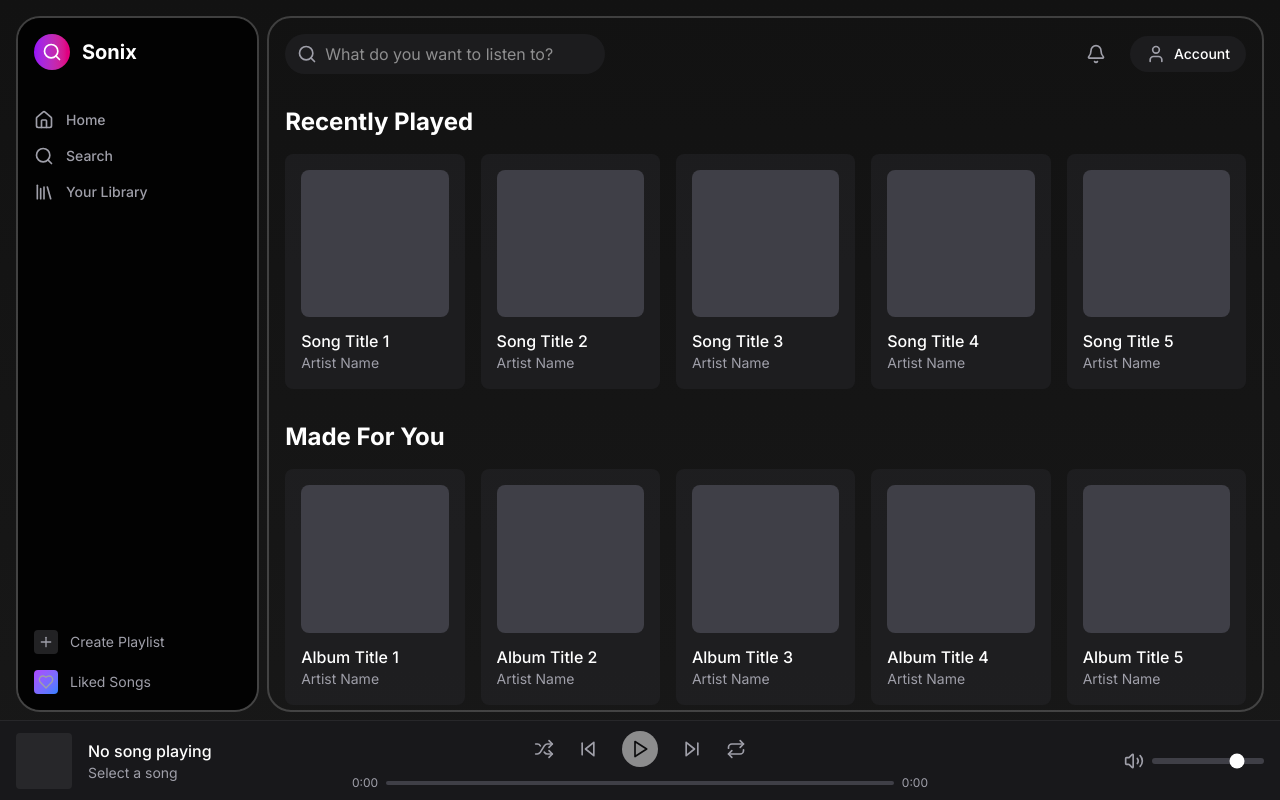
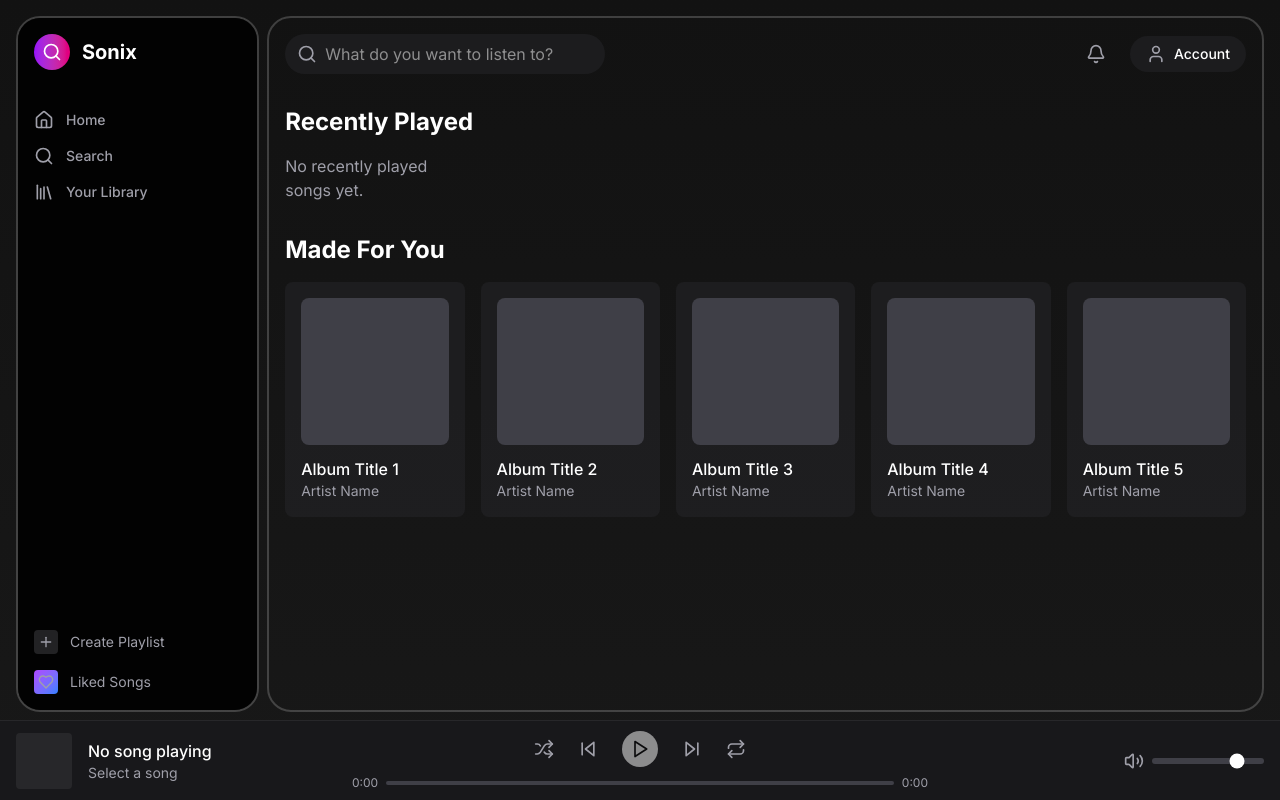
Before and after one commit to RAJIV81205/Sonix, a Next.js app: page /dashboard in a window 1280 px wide. Built offline with nearby package versions, Linux system fonts and the light colour scheme; sample sign-in values are in the browser's storage.

Commit message:
feat: add recently played songs feature with localStorage integration

```diff
--- a/components/dashboard/Main.tsx
+++ b/components/dashboard/Main.tsx
@@ -4,9 +4,8 @@ import { Search, Bell, User, Loader2 } from 'lucide-react';
 import { useRouter } from 'next/navigation';
 import React, { useEffect, useState, useRef } from 'react';
 import { usePlayer } from '@/context/PlayerContext';
-import { toast } from 'react-hot-toast'; // Assuming you have toast installed
+import { toast } from 'react-hot-toast';
 
-// Updated interface to match the provided data structure
 interface SearchResultItem {
   id: string;
   title: string;
@@ -31,6 +30,14 @@ interface SearchResultItem {
   };
 }
 
+interface Song {
+  id: string;
+  name: string;
+  artist: string;
+  image: string;
+  url: string;
+}
+
 const Main = () => {
   const router = useRouter();
   const { setCurrentSong, setIsPlaying } = usePlayer();
@@ -39,29 +46,26 @@ const Main = () => {
   const [searching, setSearching] = useState<boolean>(false);
   const [searchResults, setSearchResults] = useState<SearchResultItem[]>([]);
   const [loadingSong, setLoadingSong] = useState<string | null>(null);
+  const [recentlyPlayed, setRecentlyPlayed] = useState<Song[]>([]);
   const suggestionBoxRef = useRef<HTMLDivElement | null>(null);
   const token = typeof window !== "undefined" ? localStorage.getItem('token') : null;
 
-  // Redirect if no token
   useEffect(() => {
     if (!token) {
       router.push('/auth/login');
     }
   }, [token]);
 
-  // Handle clicks outside suggestion box
   useEffect(() => {
     const handleClickOutside = (event: MouseEvent) => {
       if (suggestionBoxRef.current && !suggestionBoxRef.current.contains(event.target as Node)) {
         setShowSuggestions(false);
       }
     };
-
     document.addEventListener('mousedown', handleClickOutside);
     return () => document.removeEventListener('mousedown', handleClickOutside);
   }, []);
 
-  // Debounced search
   useEffect(() => {
     let debounceTimer: NodeJS.Timeout;
 
@@ -77,6 +81,14 @@ const Main = () => {
     debounceTimer = setTimeout(() => handleSearch(searchQuery), 500);
     return () => clearTimeout(debounceTimer);
   }, [searchQuery]);
+
+  useEffect(() => {
+    // Load recently played on mount
+    const stored = localStorage.getItem('recentlyPlayed');
+    if (stored) {
+      setRecentlyPlayed(JSON.parse(stored));
+    }
+  }, []);
 
   const handleSearch = async (query: string) => {
     try {
@@ -98,9 +110,6 @@ const Main = () => {
       }
 
       const data = await response.json();
-      console.log('Search results:', data);
-
-      // Handle the search results
       setSearchResults(data.songs || []);
     } catch (error) {
       console.error('Error:', error);
@@ -139,31 +148,36 @@ const Main = () => {
 
   const handleSongSelect = async (item: SearchResultItem) => {
     try {
-      // Set loading state for this specific song
       setLoadingSong(item.id);
-
       const encryptedUrl = item.more_info.encrypted_media_url;
       if (!encryptedUrl) {
         toast.error('Song URL not available');
         return;
       }
 
-      // Fetch the download URL when the song is selected
       const downloadUrl = await fetchSongUrl(encryptedUrl);
-
       if (!downloadUrl) {
         toast.error('Could not get song URL');
         return;
       }
 
       const primaryArtist = item.more_info.artistMap.primary_artists[0];
-      const song = {
+      const song: Song = {
         id: item.id,
         name: item.title,
         artist: primaryArtist?.name || 'Unknown Artist',
         image: item.image,
         url: downloadUrl,
       };
+
+      // Update recentlyPlayed list in localStorage
+      const stored = localStorage.getItem('recentlyPlayed');
+      const recentSongs: Song[] = stored ? JSON.parse(stored) : [];
+      const filtered = recentSongs.filter((s) => s.id !== song.id);
+      filtered.unshift(song);
+      const limited = filtered.slice(0, 20);
+      localStorage.setItem('recentlyPlayed', JSON.stringify(limited));
+      setRecentlyPlayed(limited);
 
       setCurrentSong(song);
       setIsPlaying(true);
@@ -192,14 +206,12 @@ const Main = () => {
             className="w-full bg-zinc-800/50 text-white rounded-full py-2 pl-10 pr-4 focus:outline-none focus:ring-2 focus:ring-purple-500/50"
           />
 
-          {/* Suggestion Box */}
           {showSuggestions && (
             <div className="absolute w-full mt-2 bg-zinc-800 rounded-md shadow-lg max-h-80 overflow-y-auto z-50">
               <div className="p-3">
                 <h3 className="text-sm font-semibold mb-2">Search Results</h3>
 
                 {searching ? (
-                  // Skeleton loader
                   <>
                     {[1, 2, 3].map((item) => (
                       <div key={item} className="flex items-center gap-3 p-2 hover:bg-zinc-700/50 rounded">
@@ -212,7 +224,6 @@ const Main = () => {
                     ))}
                   </>
                 ) : searchResults.length > 0 ? (
-                  // Search results
                   searchResults.map((item) => (
                     <div
                       key={item.id}
@@ -221,11 +232,7 @@ const Main = () => {
                     >
                       <div className="w-10 h-10 bg-zinc-700 rounded overflow-hidden">
                         {item.image && (
-                          <img
-                            src={item.image}
-                            alt={item.title}
-                            className="w-full h-full object-cover"
-                          />
+                          <img src={item.image} alt={item.title} className="w-full h-full object-cover" />
                         )}
                       </div>
                       <div className="flex-1">
@@ -235,19 +242,18 @@ const Main = () => {
                         </p>
                       </div>
                       {loadingSong === item.id && (
-                        <div className="flex items-center justify-center">
-                          <Loader2 className="w-4 h-4 text-purple-500 animate-spin" />
-                        </div>
+                        <Loader2 className="w-4 h-4 text-purple-500 animate-spin" />
                       )}
                     </div>
                   ))
-                ) : searchQuery.trim() ? (
+                ) : (
                   <p className="text-zinc-400 text-sm p-2">No results found</p>
-                ) : null}
+                )}
               </div>
             </div>
           )}
         </div>
+
         <div className="flex items-center gap-4">
           <button className="p-2 rounded-full hover:bg-zinc-800/50 transition-colors">
             <Bell className="w-5 h-5 text-zinc-400" />
@@ -265,13 +271,23 @@ const Main = () => {
         <div className="mb-8">
           <h2 className="text-2xl font-bold mb-4">Recently Played</h2>
           <div className="grid grid-cols-2 md:grid-cols-3 lg:grid-cols-4 xl:grid-cols-5 gap-4">
-            {[1, 2, 3, 4, 5].map((item) => (
-              <div key={item} className="bg-zinc-800/50 p-4 rounded-lg hover:bg-zinc-700/50 transition-colors cursor-pointer">
-                <div className="aspect-square bg-zinc-700 rounded-lg mb-3"></div>
-                <h3 className="font-medium">Song Title {item}</h3>
-                <p className="text-sm text-zinc-400">Artist Name</p>
-              </div>
-            ))}
+            {recentlyPlayed.length > 0 ? (
+              recentlyPlayed.map((song) => (
+                <div
+                  key={song.id}
+                  className="bg-zinc-800/50 p-4 rounded-lg hover:bg-zinc-700/50 transition-colors cursor-pointer"
+                  onClick={() => setCurrentSong(song)}
+                >
+                  <div className="aspect-square bg-zinc-700 rounded-lg mb-3 overflow-hidden">
+                    <img src={song.image} alt={song.name} className="w-full h-full object-cover" />
+                  </div>
+                  <h3 className="font-medium truncate">{song.name}</h3>
+                  <p className="text-sm text-zinc-400 truncate">{song.artist}</p>
+                </div>
+              ))
+            ) : (
+              <p className="text-zinc-400">No recently played songs yet.</p>
+            )}
           </div>
         </div>
 
```
